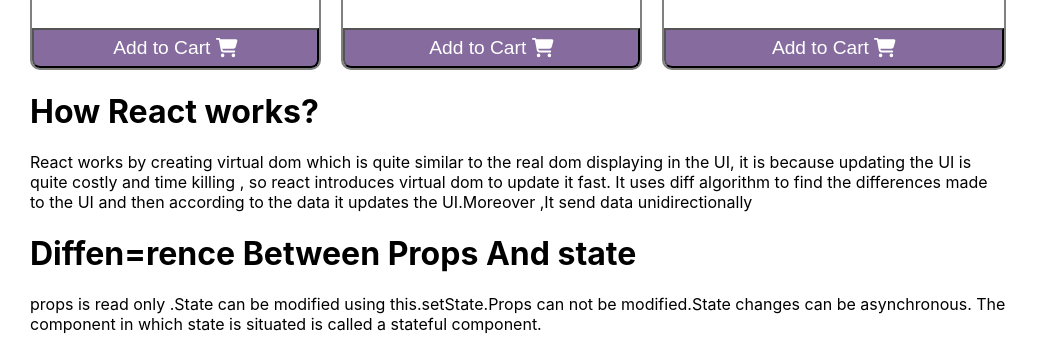
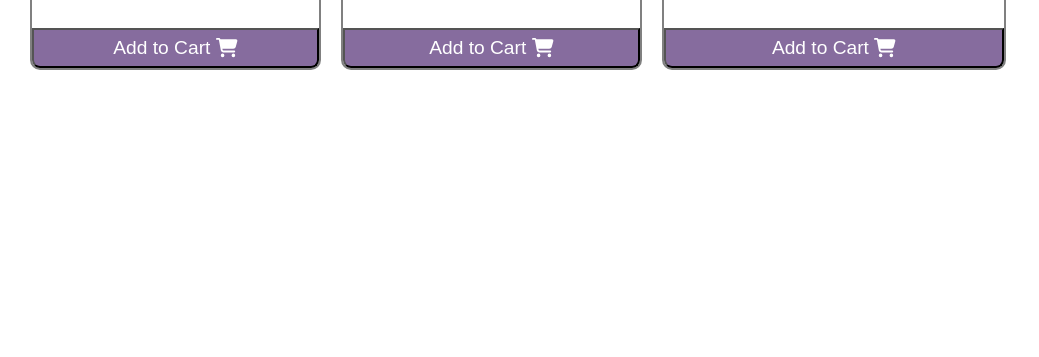
Before and after one commit to shihabsararrafid/lucky-one, a React (Create React App) app: page / in a window 1280 px wide. Shown: the part 2161-2518 px from the top of the page, without its empty margins (0-1039 px from the left). After the commit the page ends 2241 px from the top, so only its background shows below. Built offline with nearby package versions, Linux system fonts and the light colour scheme.

Commit message:
question removed

```diff
--- a/src/Component/Cart/Cart.js
+++ b/src/Component/Cart/Cart.js
@@ -31,6 +31,7 @@
                 Choose 1 For Me</button><br /><br />
             <button onClick={() => removeAll(random)}>Choose Again</button>
             <div className='random'>
+
                 <img src={random.img} alt="" />
                 <h5>{random.name}</h5>
             </div>
--- a/src/Component/Shop/Shop.js
+++ b/src/Component/Shop/Shop.js
@@ -80,12 +80,7 @@
                 <Random></Random>
 
             </div>
-            <div>
-                <h1>How React works?</h1>
-                <p>React works by creating virtual dom which is quite similar to the real dom displaying in the UI, it is because updating the UI is quite costly and time killing , so react introduces virtual dom to update it fast. It uses diff algorithm to find the differences made to the UI and then according to the data it updates the UI.Moreover ,It send data unidirectionally</p>
-                <h1>Diffen=rence Between Props And state</h1>
-                <p>props is read only .State can be modified using this.setState.Props can not be modified.State changes can be asynchronous. The component in which state is situated is called a stateful component. </p>
-            </div>
+
         </div>
     );
 };
```
